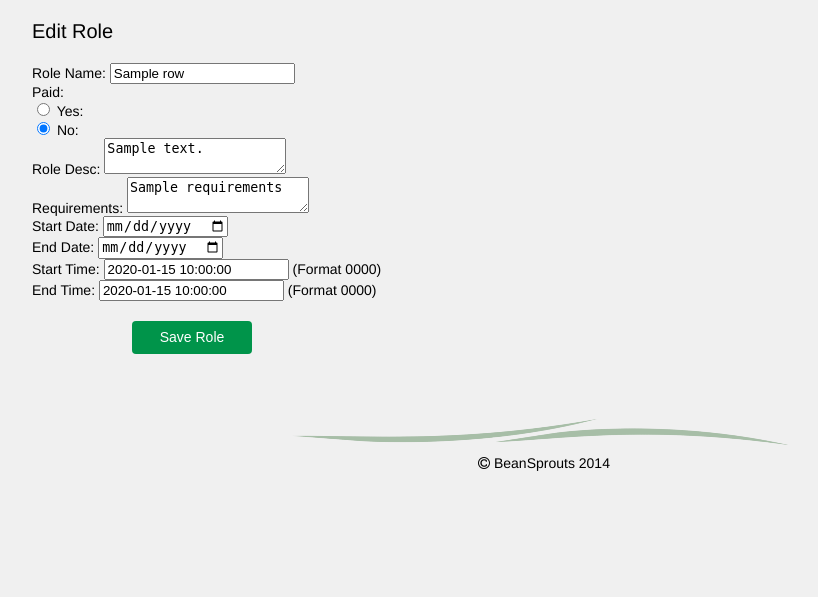
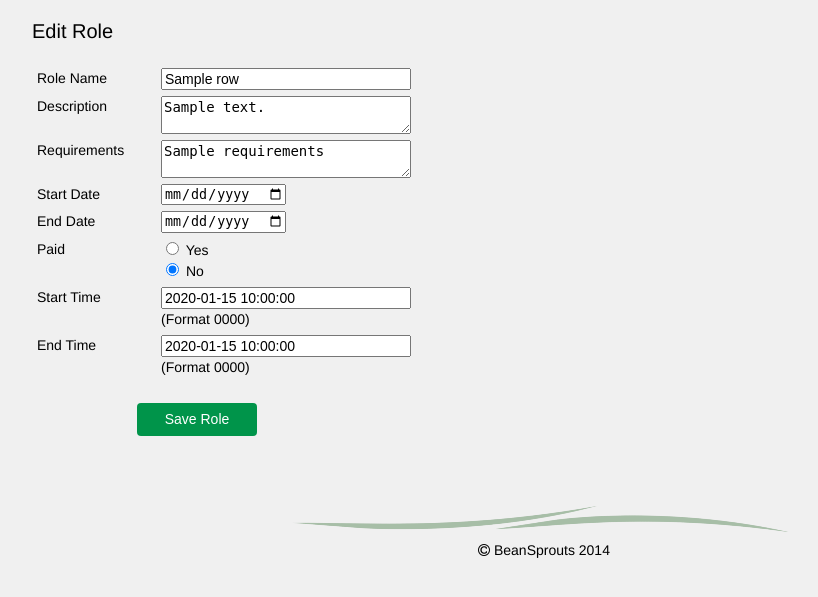
Before and after one commit to SerriLaw/SDP-TeamHD, a PHP site: template view/updateRole.php in a window 1280 px wide. Shown: the part 40-637 px from the top of the page, without its empty margins (96-914 px from the left). Run offline with PHP 8.4, Linux system fonts and the light colour scheme; the visitor is signed in with stand-in values (Sample User, id 1); the template is opened without the code that fills it: most values are stand-ins (such as "Sample title", 1, 10 or a date in 2020); some web fonts are replaced.

Commit message:
update role styling

```diff
--- a/view/createRole.php
+++ b/view/createRole.php
@@ -123,8 +123,6 @@
 
 				</table>
 
-				<!-- Rate/Hour: <input type="text" id ="rate"> (If "No" then leave blank) <br> -->
-
 
 			</form>
 			<div class="footer">
--- a/view/updateRole.php
+++ b/view/updateRole.php
@@ -70,22 +70,59 @@
 	<head>
 	<body>
         <?php include("menu.php"); ?>
+
+
 		<div id="wrap">
-		<div class="heroname">Edit Role</div>
+			<div class="heroname">Edit Role</div>
+			<div id="error"></div>
+
 			<form action="" method="post">
-				Role Name: <input type="text" id="name" value="<?php echo($row['name']); ?>"> <br>
-				Paid: <br>
-				<input type="radio" name="isPaid" value="1" <?php if($row['isPaid'] == 1){echo('checked="checked"');} ?> > Yes: <br>
-				<input type="radio" name="isPaid" value="0" <?php if($row['isPaid'] == 0){echo('checked="checked"');} ?>> No: <br>
-				Role Desc: <textarea id="description"><?php echo($row['description']); ?></textarea> <br>
-				Requirements: <textarea id="requirements"><?php echo($row['requirements']); ?></textarea> <br>
-				Start Date: <input type="date" id ="startDate" value="<?php echo($row['startDate']); ?>"> <br>
-				End Date: <input type="date" id ="endDate" value="<?php echo($row['endDate']); ?>"> <br>
-				Start Time: <input type="text" id="startTime" value="<?php echo($row['startTime']); ?>"> (Format 0000) <br>
-				End Time: <input type="text" id="endTime" value="<?php echo($row['endTime']); ?>"> (Format 0000)<br>
 
-				<div class="input"><input type="submit" value="Save Role" id="updateRole"class="formButton"></div>
-				<div id="error"></div>
+				<table>
+					<tr class="input">
+						<td class="label">Role Name</td>
+						<td class="field"><input type="text" id="name" class="textbox" value="<?php echo($row['name']); ?>"></td>
+					</tr>
+					<tr class="input">
+						<td class="label">Description</td>
+						<td class="field"><textarea id="description" class="textbox" ><?php echo($row['description']); ?></textarea></td>
+					</tr>
+					<tr class="input">
+						<td class="label">Requirements</td>
+						<td class="field"><textarea id="requirements" class="textbox"><?php echo($row['requirements']); ?></textarea></td>
+					</tr>
+					<tr class="input">
+						<td class="label">Start Date</td>
+						<td class="field"><input type="date" id ="startDate" value="<?php echo($row['startDate']); ?>"></td>
+					</tr>
+					<tr class="input">
+						<td class="label">End Date</td>
+						<td class="field"><input type="date" id ="endDate" value="<?php echo($row['endDate']); ?>"></td>
+					</tr>
+
+
+					<tr class="input">
+						<td class="label">Paid</td>
+						<td class="field">
+							<input type="radio" name="isPaid" value="1" <?php if($row['isPaid'] == 1){echo('checked="checked"');} ?>> Yes <br>
+							<input type="radio" name="isPaid" value="0" <?php if($row['isPaid'] == 0){echo('checked="checked"');} ?>> No
+					</tr>
+					<tr class="input">
+						<td class="label">Start Time</td>
+						<td class="field"><input type="text" class="textbox" id="startTime" value="<?php echo($row['startTime']); ?>"> (Format 0000)</td>
+					</tr>
+					<tr class="input">
+						<td class="label">End Time</td>
+						<td class="field"><input type="text" class="textbox" id="endTime" value="<?php echo($row['endTime']); ?>"> (Format 0000)</td>
+					</tr>
+					<tr class="input">
+						<td colspan="2"><input type="submit" value="Save Role" id="updateRole"class="formButton"></td>
+					</tr>
+
+
+				</table>
+
+
 			</form>
 			<div class="footer">
 				<img src="view/img/image-green.png" alt="BeanSprouts Footer">
@@ -94,5 +131,6 @@
 			</div>
 		</div>
 
+
 	</body>
 </html>
```
